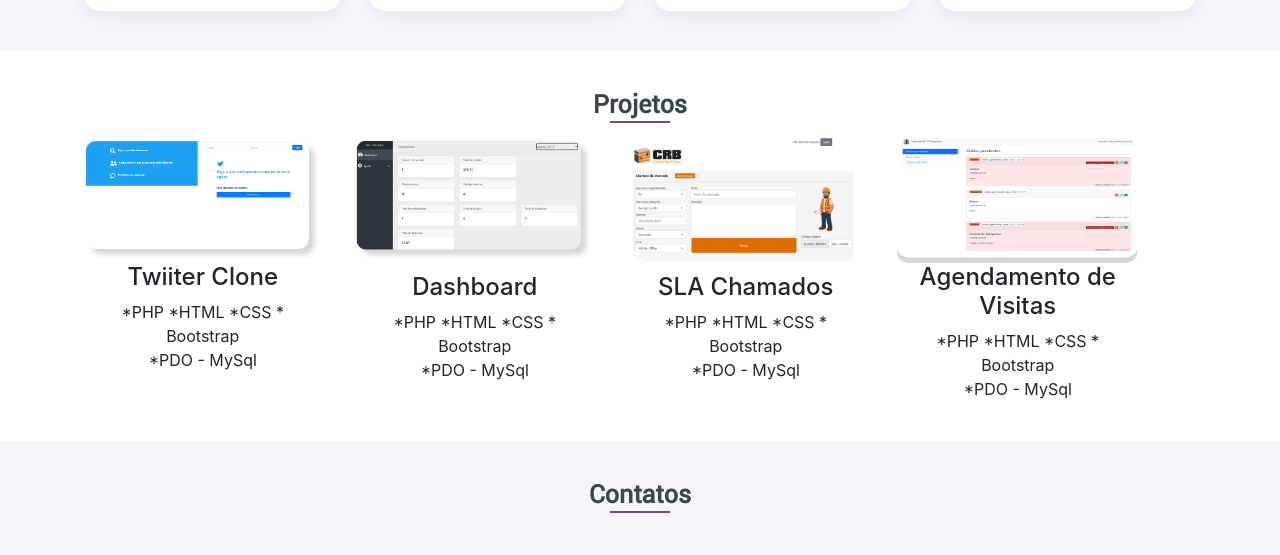
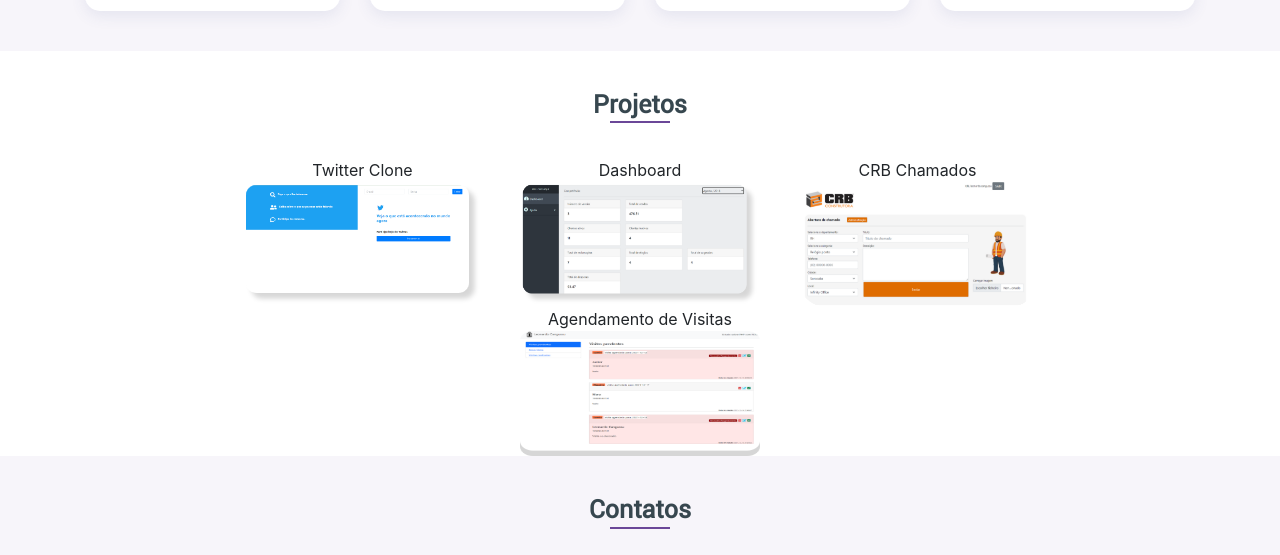
Before and after one commit to cangussu12/portifolio, a plain HTML site: page index.html in a window 1280 px wide. Shown: the part 1927-2482 px from the top of the page. Drawn offline with nearby package versions, Linux system fonts and the light colour scheme.

Commit message:
ajustes no menu projeto

```diff
--- a/index.html
+++ b/index.html
@@ -228,93 +228,47 @@
         <!-- End Services Section -->
 
         <!-- Projetos-->
-        <section id="projetos" data-aos="fade-up">
-          <div class="container" style="padding-top: 20px;">
+        <section id="projetos">
+
+          <div class="container" style="padding-top: 20px;" data-aos="fade-right">
             <div class="row justify-content-md-center">
               <p class="subtitulo">Projetos</p>
             </div>
-            <div class="projetos row justify-content-center;" style="width: 100%;">
+
+          <div class="container bg" style="padding-top: 20px;">
             <div class="row justify-content-md-center">
+              <div class="col-3 icon-box" style="text-align: center;">
+                <a class="title">Twitter Clone</a>
+                <a><img src="img/Imagem 1.png" width="240px" height="125px"></a>
+              </div>
+              <div class="col-3" style="text-align: center;">
+                <a>Dashboard</a>
+                <a><img src="img/Imagem 5.png" width="240px" height="125px"></a>
+              </div>
+              <div class="col-3" style="text-align: center;">
+                <a>CRB Chamados</a>
+                <a><img src="img/Imagem 6.png" width="240px" height="125px"></a>
+              </div>
 
-            <!--Projeto 1-->
-            <div
-            class="col-md-1 col-lg-3 d-flex align-items-stretch"
-            data-aos="zoom-in"
-            data-aos-delay="400"
-            >
-            <div class="icon-box">
-                <div class="icon"><img src="img/Imagem 1.png" width="240px" height="125px"></div>
-                <h4 class="title" style="text-align: center;"><a>Twiiter Clone</a></h4>
-
-                <p class="description">
-                *PHP *HTML *CSS * Bootstrap <br>*PDO - MySql
-                </p>
-            </div>
-            </div>
-            <!--FIM do Projeto 1-->
-
-            <!--Projeto 2-->
-            <div
-            class="col-md-1 col-lg-3 d-flex align-items-stretch"
-            data-aos="zoom-in"
-            data-aos-delay="400"
-            >
-            <div class="icon-box">
-                <div class="icon"><img src="img/Imagem 5.png" width="240px" height="125px"></div>
-                <h4 class="title" style="text-align: center; padding-top: 10px;"><a>Dashboard</a></h4>
-                <p class="description">
-                *PHP *HTML *CSS * Bootstrap <br>*PDO - MySql
-                </p>
-            </div>
-            </div>
-            <!--FIM do Projeto 2-->
-
-            <!--Projeto 3-->
-            <div
-              class="col-md-1 col-lg-3 d-flex align-items-stretchh"
-              data-aos="zoom-in"
-              data-aos-delay="400"
-              >
-              <div class="icon-box">
-                  <div class="icon"><img src="img/Imagem 6.png" width="240px" height="125px"></div>
-                  <h4 class="title" style="text-align: center; padding-top: 10px;"><a>SLA Chamados</a></h4>
-                  <p class="description">
-                  *PHP *HTML *CSS * Bootstrap <br>*PDO - MySql
-                  </p>
-              </div>
-              </div>
-            <!--FIM do Projeto 3-->
-
-              <!--Projeto 4-->
-              <div
-                class="col-md-1 col-lg-3 d-flex align-items-stretchh"
-                data-aos="zoom-in"
-                data-aos-delay="400"
-                >
-                <div class="icon-box">
-                    <div class="icon"><img src="img/Imagem 4.png" width="240px" height="125px"></div>
-                    <h4 class="tittle" style="text-align: center;"><a>Agendamento de Visitas</a></h4>
-                    <p class="description">
-                    *PHP *HTML *CSS * Bootstrap <br>*PDO - MySql
-                    </p>
+              <div class="row justify-content-md-center">
+                <div class="col-3" style="text-align: center;">
+                  <a>Agendamento de Visitas</a>
+                  <a><img src="img/Imagem 4.png" width="240px" height="125px"></a>
                 </div>
               </div>
-              <!--FIM do Projeto 4-->
+            </div>
 
-            </div>
-            </div>
           </div>
-          <br>
           </section>
 
             <section id="contatos" class="contatos section-bg" style="padding-top: 20px;">
 
-              <div class="container">
+              <div class="container" data-aos="fade-up">
                 <div class="row justify-content-md-center;">
                   <p class="subtitulo" style="text-align: center;">Contatos</p>
                 </div>
                 <div class="row justify-content-center;" style="padding-top: 30px;" >
-                  <div class="col-4" style="padding-top: 30px;">
+                  <div class="col-4" style="padding-top: 30px;"data-aos="zoom-in">
                     <!-- link github -->
                       <div clas="col-sm" style=" text-align: center;">
                         <a target="_blank" href="https://github.com/cangussu12">
--- a/style.css
+++ b/style.css
@@ -70,6 +70,17 @@ p a {
   border-radius: 15px;
   text-align: center;
   border-bottom: 3px solid #fff;
+}
+
+.projetos .bg {
+  height: 700px;
+}
+
+.services .title {
+  font-weight: 700;
+  margin-bottom: 15px;
+  font-size: 18px;
+  padding-top: 15px;
 }
 
 .projetos .icon-box {
@@ -168,10 +179,10 @@ p a {
 .contatos .btn:hover {
   width: auto;
   height: auto;
-  box-shadow: 0px 1px 3px 1px #83589dfb;
   border-radius: 10px 10px;
+  background-color: #83589d;
   font-family: 'RobotoRegular';
-  color: #83589d;
+  color: #ffffff;
   font-size: 18px;
   font-weight: 700;
 }
```
